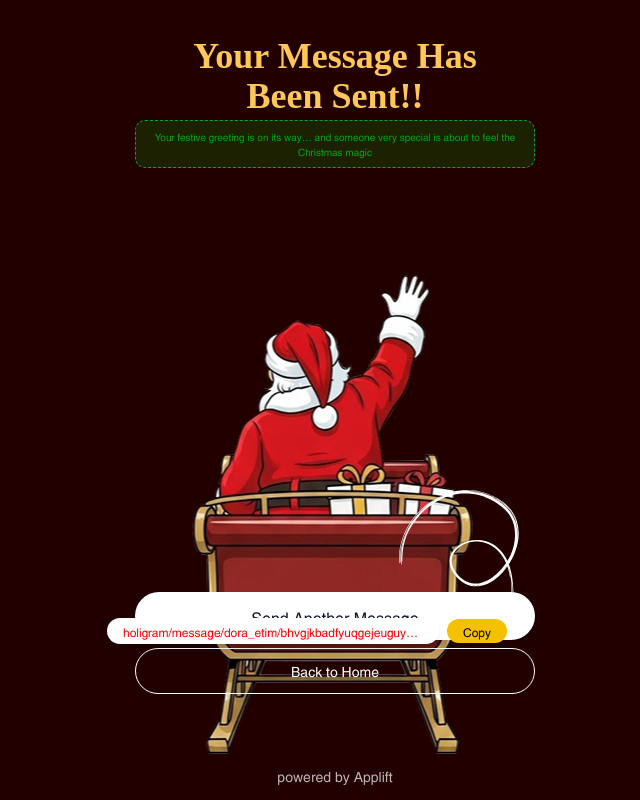
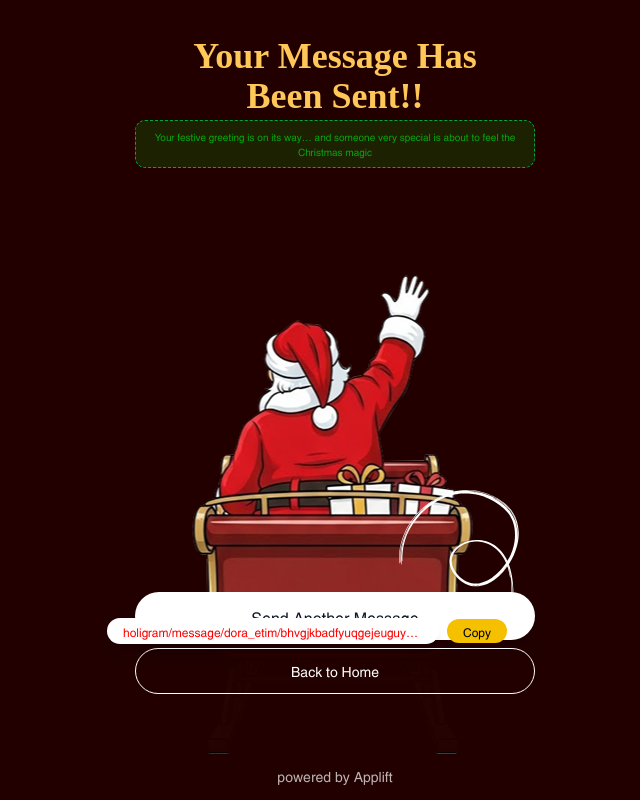
Before and after one commit to AmDeeJhay/Christmas-card, a Next.js app: page /create/overview in a window 1280 px wide. Shown: the whole page, without its empty margins (305-945 px from the left). Built offline with nearby package versions, Linux system fonts and the light colour scheme; no server answers; a web font is replaced by a local one.

Commit message:
feat: Add decorative overlay to OverviewPage for enhanced visual appeal

```diff
--- a/app/create/overview/page.tsx
+++ b/app/create/overview/page.tsx
@@ -39,6 +39,12 @@ const OverviewPage: React.FC = () => {
 
           {/* Decorative spiral overlay (positioned over lower-right of sleigh) */}
           <img src="/images/spiral.svg" alt="Spiral" className="absolute right-10 bottom-36 w-30 h-auto z-20 pointer-events-none" />
+
+          {/* Overlay between sleigh legs and copy pill */}
+          <div
+            className="absolute left-1/2 transform -translate-x-1/2 bottom-0 h-32 w-[92%] bg-[#220000]/98 pointer-events-none"
+            style={{ zIndex: 15 }}
+          />
         </div>
 
 
```
